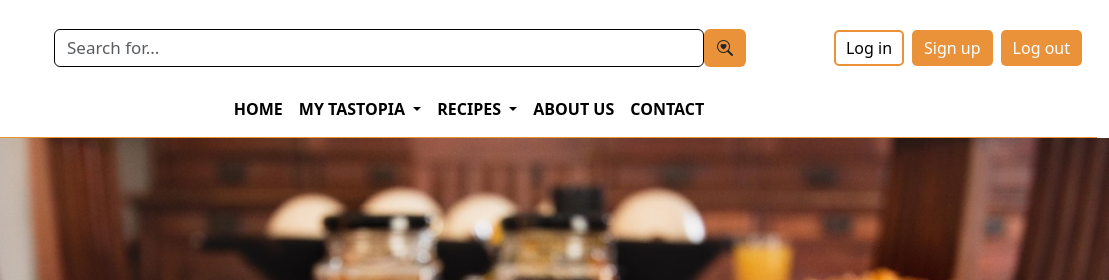
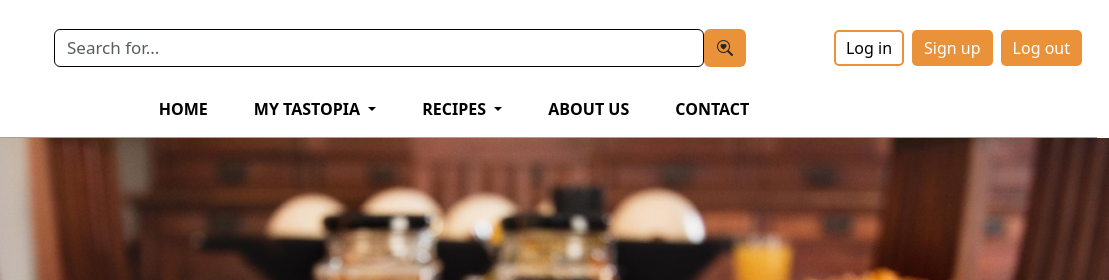
Before and after one commit to suheda-snr/tastopia, a website with bundled scripts: page index.html in a window 1280 px wide. Shown: the top 280 px of the page, 171-1280 px from the left. Built offline with nearby package versions, Linux system fonts and the light colour scheme.

Commit message:
restoring accidentally deleted CSS element

```diff
--- a/css/style.css
+++ b/css/style.css
@@ -26,6 +26,11 @@
   .login-text {
     margin-left: 10px; /* Adjust the margin as needed */
   }
+
+  /* Custom CSS for adding space between navbar elements */
+.navbar-nav .nav-item {
+  margin-right: 30px; /* Adjust this value according to your preference */
+}
 
   .navbar-light .navbar-nav .nav-link {
     color: black; /* Set text color for navbar links */
```
